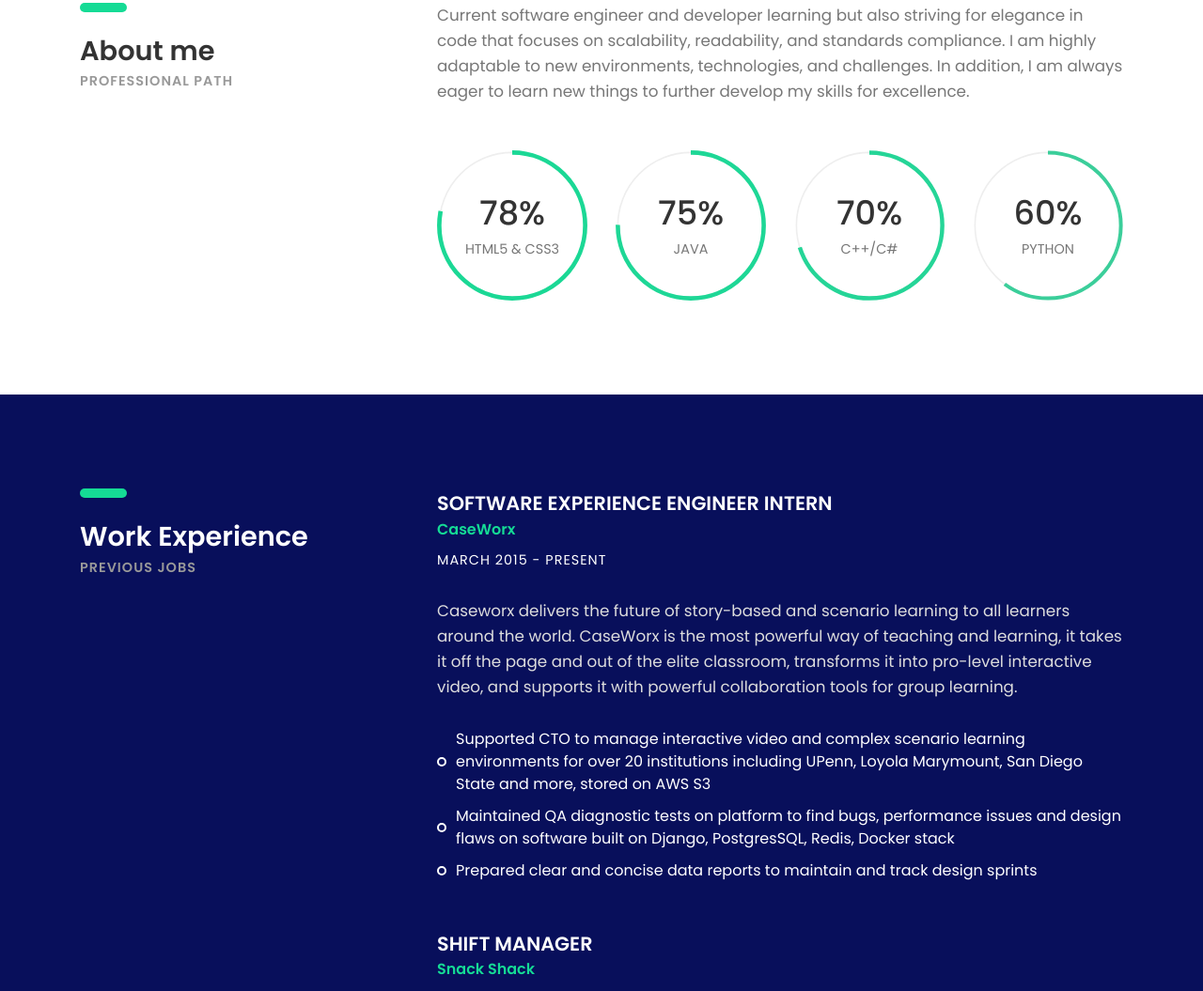
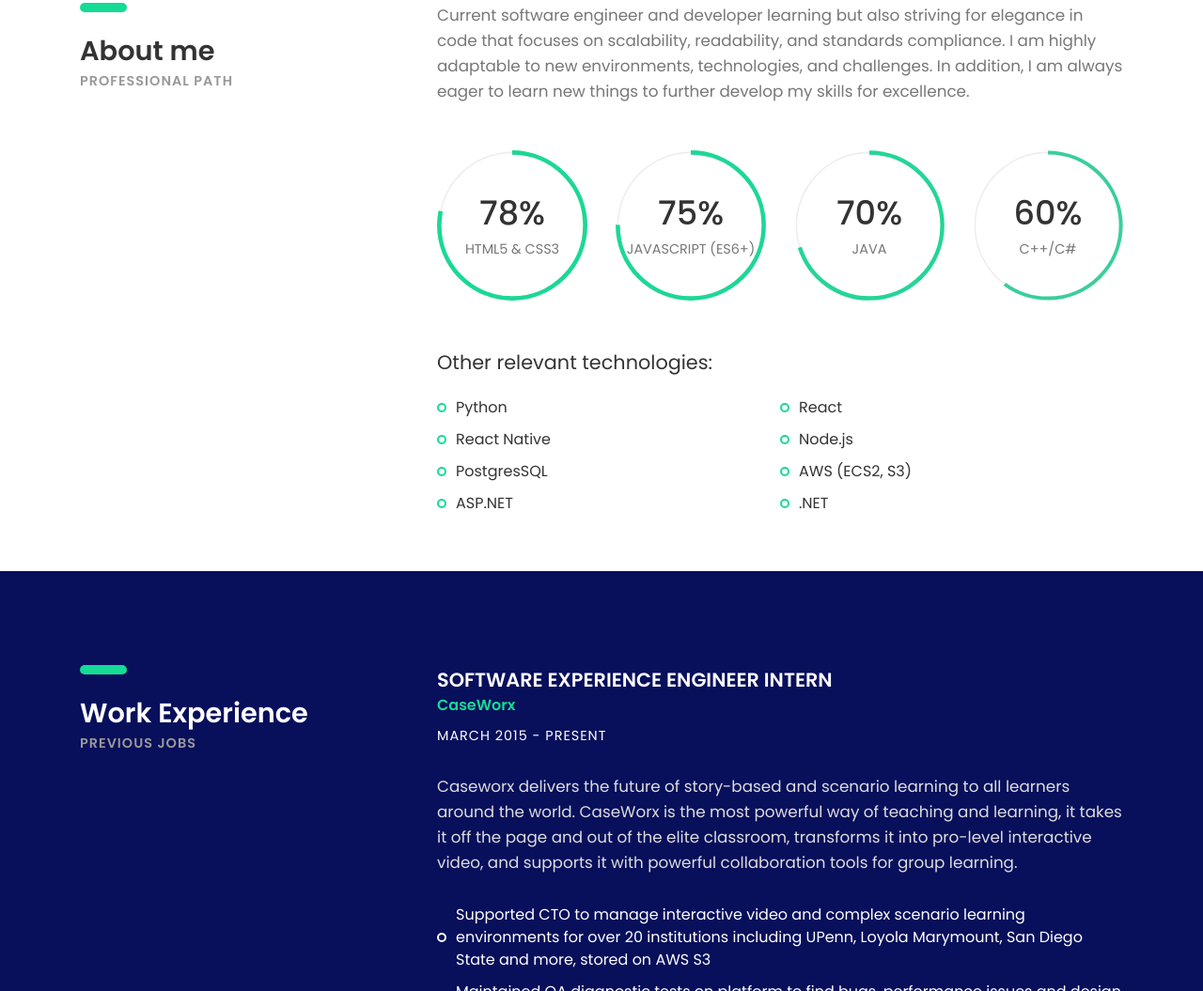
Before and after one commit to steven-lang-git/Steven-Portfolio-Website, a plain HTML site: page index.html in a window 1280 px wide. Shown: the part 1044-2099 px from the top of the page at 94% size. Drawn offline with Linux system fonts and the light colour scheme; some packages are replaced by stand-ins of ours; a script that the page names is missing; files whose address does not match are found by name.

Commit message:
updated additional technologies and added resume functionality

```diff
--- a/index.html
+++ b/index.html
@@ -79,7 +79,7 @@
                 <div class="intro-text vertical-center text-left smoothie">
                     <div class="intro-heading wow fadeIn heading-font" data-wow-delay="0.2s">Hey, I'm <mark class="green">Steven.</mark> Welcome to my world.</div>
                     <div class="intro-sub-heading wow fadeIn secondary-font" data-wow-delay="0.4s"><mark class="green">I am <span class="rotate">an artist., a coder., a student.</span></mark></div>
-			        <a class="downlad-btn" href="#">Resume</a>
+			        <a class="downlad-btn" href="portfolio/resume.pdf" download>Resume</a>
                 </div>
 
         </div><!-- container -->
@@ -138,7 +138,7 @@
 							<div class="radial-prog-area margin-b-30">
 								<div class="radial-progress" data-prog-percent=".75">
 									<div></div>
-									<h6 class="progress-title">JAVA</h6>
+									<h6 class="progress-title">JAVASCRIPT (ES6+)</h6>
 								</div>
 							</div><!-- radial-prog-area-->
 						</div><!-- col-sm-6-->
@@ -147,7 +147,7 @@
 							<div class="radial-prog-area margin-b-30">
 								<div class="radial-progress" data-prog-percent=".70">
 									<div></div>
-									<h6 class="progress-title">C++/C#</h6>
+									<h6 class="progress-title">JAVA</h6>
 								</div>
 							</div><!-- radial-prog-area-->
 						</div><!-- col-sm-6-->
@@ -156,12 +156,25 @@
 							<div class="radial-prog-area margin-b-50">
 								<div class="radial-progress" data-prog-percent=".60">
 									<div></div>
-									<h6 class="progress-title">PYTHON</h6>
+									<h6 class="progress-title">C++/C#</h6>
 								</div>
 							</div><!-- radial-prog-area-->
 						</div><!-- col-sm-6-->
 
 					</div><!-- row -->
+                    <div class="othertech">
+                    	<h4>Other relevant technologies: </h4>
+                        <ul class="list margin-b-30">
+                        <li>Python</li>
+                        <li>React</li>
+                        <li>React Native</li>
+                        <li>Node.js</li>
+                        <li>PostgresSQL</li>
+                        <li>AWS (ECS2, S3)</li>
+                        <li>ASP.NET</li>
+                        <li>.NET</li>
+                        </ul>
+                    </div>
 				</div><!-- col-sm-8 -->
 			</div><!-- row -->
 		</div><!-- container -->
--- a/portfolio/css/styles.css
+++ b/portfolio/css/styles.css
@@ -246,6 +246,7 @@ b.max-bold{ font-weight: 700; }
 
 .margin-tb-30{ margin-top: 30px; margin-bottom: 30px; }
 
+.font-blue { color: #080f5b; }
 .font-green{ color: #15db95; }
 
 .font-semi-white{ color: #ddd; }
@@ -483,7 +484,14 @@ mark.green{
 .radial-progress .progress-title{ position: absolute; top: 50%; left: 50%; width: 100%;
 	letter-spacing: 0; text-align: center; transform: translate(-50%, 15px); color: #777; }
 
+.othertech .list {
+    margin-top:20px;
+}
 
+.othertech .list > li{ display: block; position: relative; margin-bottom: 10px; padding-left: 20px; width:50%; float: left; }
+
+.othertech .list > li:before{ content: ''; position: absolute; top: 50%; left: 0; height: 10px;
+	width: 10px; margin-top: -5px; display: block; border-radius: 10px; border: 2px solid #15DB95; ;  }
 
 /* ---------------------------------
 7. EXPERIENCE SECTION
@@ -496,10 +504,6 @@ mark.green{
 .experience-section .info .icon{float: right; font-size:35px;}
 
 .experience-section .info .right-area{ }
-
-
-
-
 
 .experience .list > li{ display: block; position: relative; margin-bottom: 10px; padding-left: 20px; }
 
```
Also changed, not shown: 1 other file.
